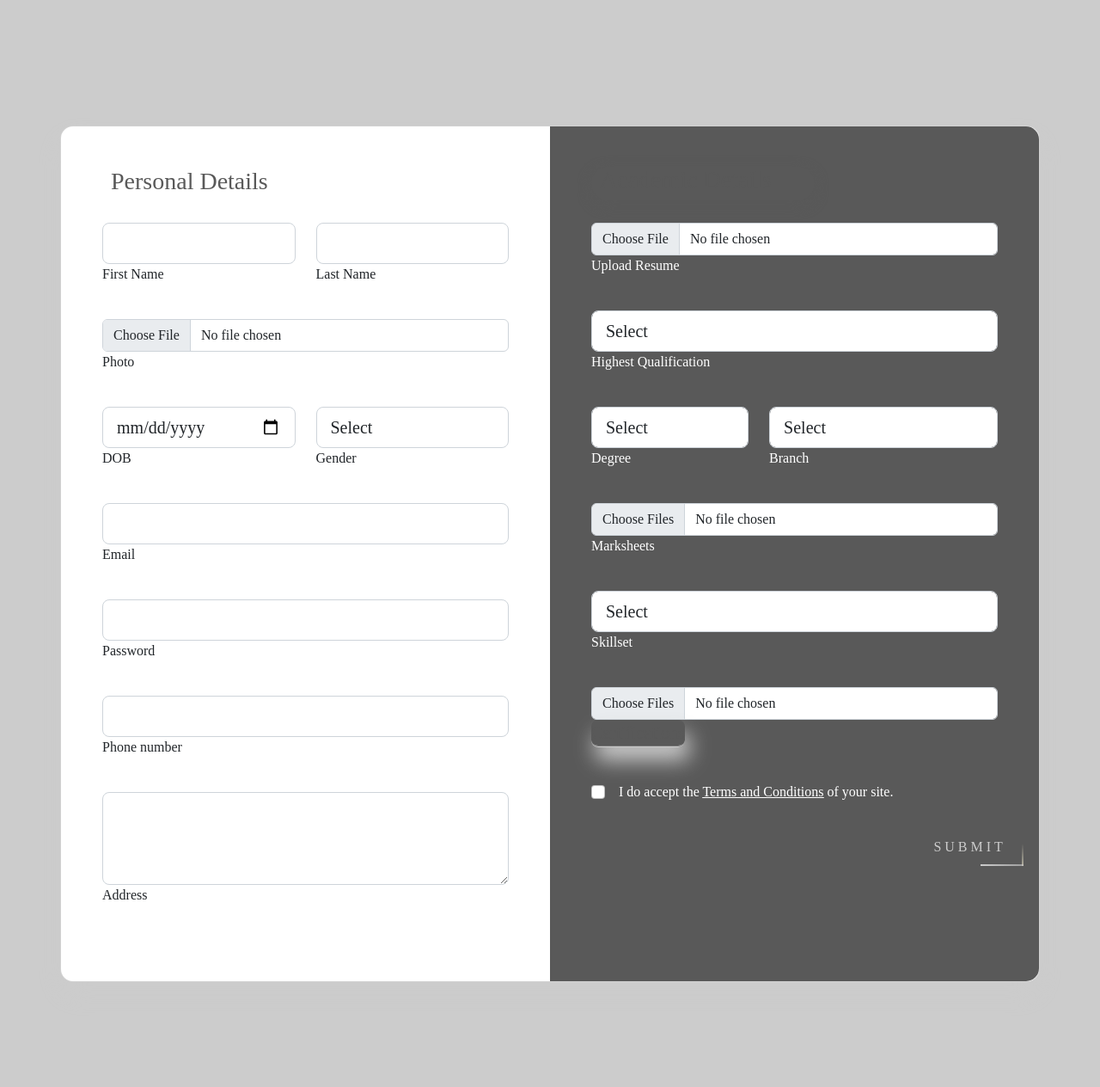
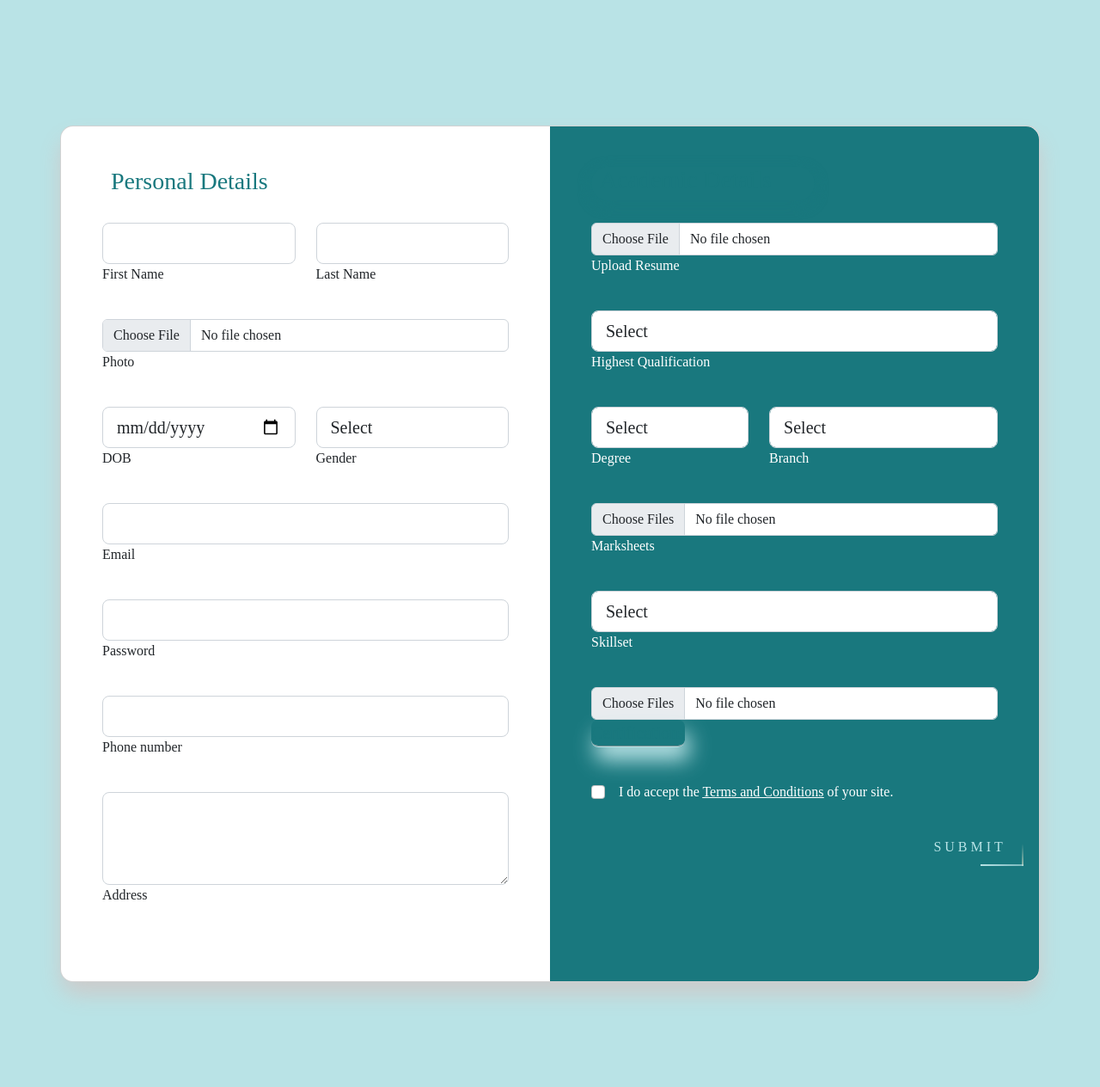
Before and after one commit to IBM-EPBL/IBM-Project-32148-1660208284, a Flask app: page /register in a window 1280 px wide. Shown: the whole page at 86% size. Run offline with Flask 2, Linux system fonts and the light colour scheme; some web fonts are replaced.

Commit message:
Update register.html

```diff
--- a/Project Development Phase/Sprint 1/templates/register.html
+++ b/Project Development Phase/Sprint 1/templates/register.html
@@ -18,6 +18,7 @@
 </head>
 <style>
 
+
 *{
     margin:0;
     padding:0;
@@ -34,7 +35,7 @@
     align-items:center;
     right: 0px;
     height:60px;
-    background-color:#cccccc;
+    background-color:#B9E3E6;
     position:fixed;
     z-index:1;
     width:100%;
@@ -81,17 +82,17 @@
 
     .gradient-custom-2 {
     /* fallback for old browsers */
-    background-color: #cccccc;
+    background-color: #B9E3E6;
 
     /* Chrome 10-25, Safari 5.1-6 */
-    background-color: #cccccc;
+    background-color: #B9E3E6;
 
     /* W3C, IE 10+/ Edge, Firefox 16+, Chrome 26+, Opera 12+, Safari 7+ */
-    background-color: #cccccc;
+    background-color: #B9E3E6;
     }
 
     .bg-indigo {
-      background-color:#595959;
+      background-color:#19787E;
     }
     @media (min-width: 992px) {
     .card-registration-2 .bg-indigo {
@@ -112,11 +113,11 @@
     textarea:focus~ label
     /* body select:focus ~ label,
     body select:valid ~ label*/ {
-      color:#cccccc;
+      color:#B9E3E6;
       font-size: 20px;
-      border-bottom:2px solid #cccccc;
+      border-bottom:2px solid #B9E3E6;
       border-bottom-style: groove;
-      box-shadow:5px 15px 25px #595959;
+      box-shadow:5px 15px 25px #19787E;
       border-radius: 8px;
       width: max-content;
     }
@@ -125,11 +126,11 @@
      .design1 input:valid ~ label,
     body select:focus ~ label
     /* body select:valid ~ label*/ {
-      color : #595959;
+      color : #19787E;
       font-size: 20px;
-      border-bottom:2px solid #cccccc;
+      border-bottom:2px solid #B9E3E6;
       border-bottom-style: groove;
-      box-shadow:5px 15px 25px #cccccc ;
+      box-shadow:5px 15px 25px #B9E3E6;
       border-radius: 8px;
       width: max-content;
     }
@@ -137,15 +138,15 @@
 
     @keyframes float {
       0% {
-        box-shadow: 0 5px 15px 0px #595959(0.6);
+        box-shadow: 0 5px 15px 0px #19787E(0.6);
         transform: translatey(0px);
       }
       50% {
-        box-shadow: 0 25px 15px 0px #595959(0.2);
+        box-shadow: 0 25px 15px 0px #19787E(0.2);
         transform: translatey(-20px);
       }
       100% {
-        box-shadow: 0 5px 15px 0px #595959(0.6);
+        box-shadow: 0 5px 15px 0px #19787E(0.6);
         transform: translatey(0px);
       }
     }
@@ -159,21 +160,21 @@
       width: 260px;
       height: 40px;
       box-sizing: border-box;
-      color:#595959;
+      color:#19787E;
 
 
 }
     @keyframes float {
       0% {
-        box-shadow: 0 5px 15px 0px #595959(0.6);
+        box-shadow: 0 5px 15px 0px #19787E(0.6);
         transform: translatey(0px);
       }
       50% {
-        box-shadow: 0 25px 15px 0px #595959(0.2);
+        box-shadow: 0 25px 15px 0px #19787E(0.2);
         transform: translatey(-20px);
       }
       100% {
-        box-shadow: 0 5px 15px 0px #595959(0.6);
+        box-shadow: 0 5px 15px 0px #19787E(0.6);
         transform: translatey(0px);
       }
     }
@@ -187,12 +188,12 @@
       width: 260px;
       height: 40px;
       box-sizing: border-box;
-      color: #595959;
-      border-bottom: 2px #595959;
-      background-color:  #595959;
+      color: #19787E;
+      border-bottom: 2px #19787E;
+      background-color:  #19787E;
       border-radius: 40px;
       overflow: hidden;
-      box-shadow: 0 5px 15px 0px #595959;
+      box-shadow: 0 5px 15px 0px #19787E;
       transform: translatey(0px);
       animation: float 6s ease-in-out infinite;
     }
@@ -202,7 +203,7 @@
       position: relative;
       display: inline-block;
       padding: 10px 20px;
-      color: #cccccc;
+      color: #B9E3E6;
       font-size: 16px;
       text-decoration: none;
       text-transform: uppercase;
@@ -214,13 +215,13 @@
     }
 
     .sub a:hover {
-      background:#cccccc ;
-      color:#595959 ;
+      background:#B9E3E6;
+      color:#19787E ;
       border-radius: 5px;
-      box-shadow: 0 0 5px #595959,
-                  0 0 25px #595959,
-                  0 0 50px #595959,
-                  0 0 100px #595959;
+      box-shadow: 0 0 5px #19787E,
+                  0 0 25px #19787E,
+                  0 0 50px #19787E,
+                  0 0 100px #19787E;
     }
 
     .sub a span {
@@ -270,7 +271,7 @@
       right: -100%;
       width: 100%;
       height: 2px;
-      background: linear-gradient(270deg, transparent, #cccccc);
+      background: linear-gradient(270deg, transparent, #B9E3E6);
       animation: btn-anim3 1s linear infinite;
       animation-delay: .5s
     }
@@ -289,7 +290,7 @@
       left: 0;
       width: 2px;
       height: 100%;
-      background: linear-gradient(360deg, transparent,#cccccc);
+      background: linear-gradient(360deg, transparent,#B9E3E6);
       animation: btn-anim4 1s linear infinite;
       animation-delay: .75s
     }
@@ -308,7 +309,6 @@
       }
 
     }
-
 </style>
 <body>
 
```
